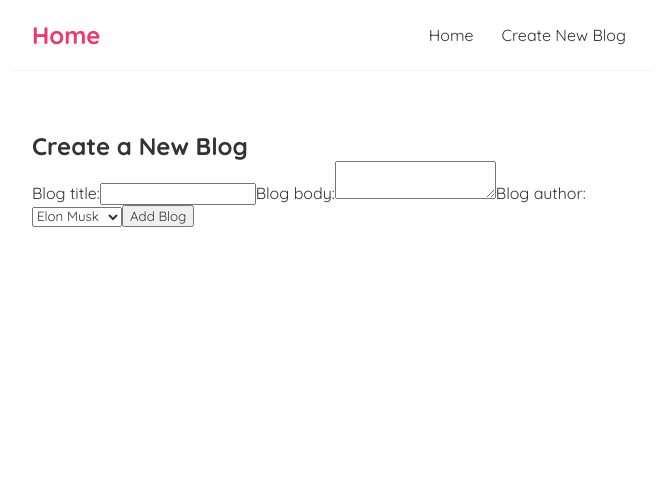
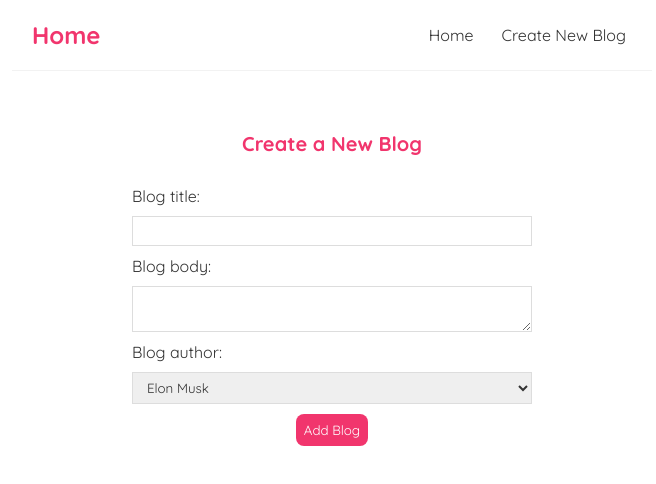
Before and after one commit to butlerpaul1/WebBlog, a React (Create React App) app: page /create in a window 1280 px wide. Shown: the top 484 px of the page, without its empty margins (308-964 px from the left). Built offline with nearby package versions, Linux system fonts and the light colour scheme.

Commit message:
add form styling

```diff
--- a/src/styles/index.css
+++ b/src/styles/index.css
@@ -72,3 +72,35 @@
   border-radius: 8px;
   cursor: pointer;
 }
+
+/* create new blog form */
+.create {
+  max-width: 400px;
+  margin: 0 auto;
+  text-align: center;
+}
+.create label {
+  text-align: left;
+  display: block;
+}
+.create h2 {
+  font-size: 20px;
+  color: #f1356d;
+  margin-bottom: 30px;
+}
+.create input, .create textarea, .create select {
+  width: 100%;
+  padding: 6px 10px;
+  margin: 10px 0;
+  border: 1px solid #ddd;
+  box-sizing: border-box;
+  display: block;
+}
+.create button {
+  background: #f1356d;
+  color: #fff;
+  border: 0;
+  padding: 8px;
+  border-radius: 8px;
+  cursor: pointer;
+}
```
